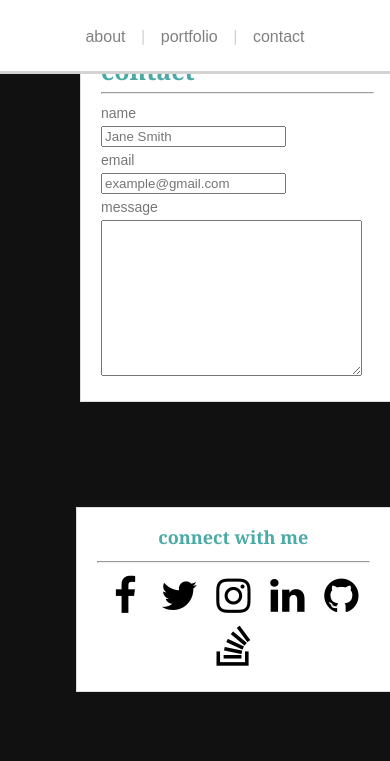
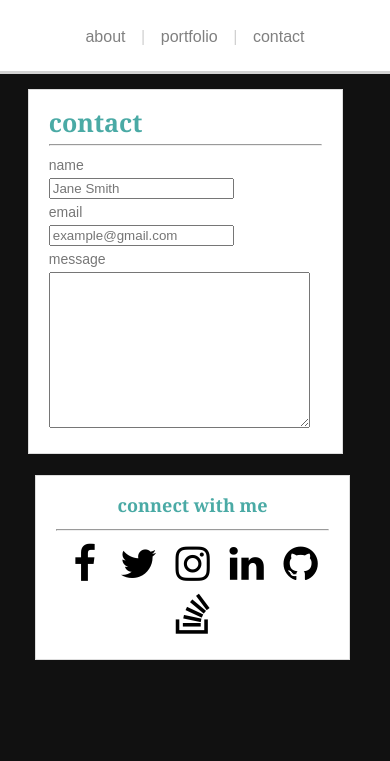
Before and after one commit to PeterSurowski/Responsive-Portfolio, a plain HTML site: page contact.html in a window 390 px wide. Shown: the part 83-844 px from the top of the page. Drawn offline with Linux system fonts and the light colour scheme.

Commit message:
Finished responsive small contact page.

```diff
--- a/assets/css/style.css
+++ b/assets/css/style.css
@@ -426,4 +426,24 @@ a:hover {
 		top: 77%;
 		left: 3%;
 	}
+
+	#body-contact {
+		height: 500px;
+	}
+
+	#left-contact {
+		top: 12%;
+		left: 2%;
+	}
+
+	#left-contact textarea {
+		max-width: 95%;
+	}
+
+	#right-contact {
+		position: absolute;
+		top: 50%;
+		left: 7%;
+		right: 7%
+	}
 }
```
